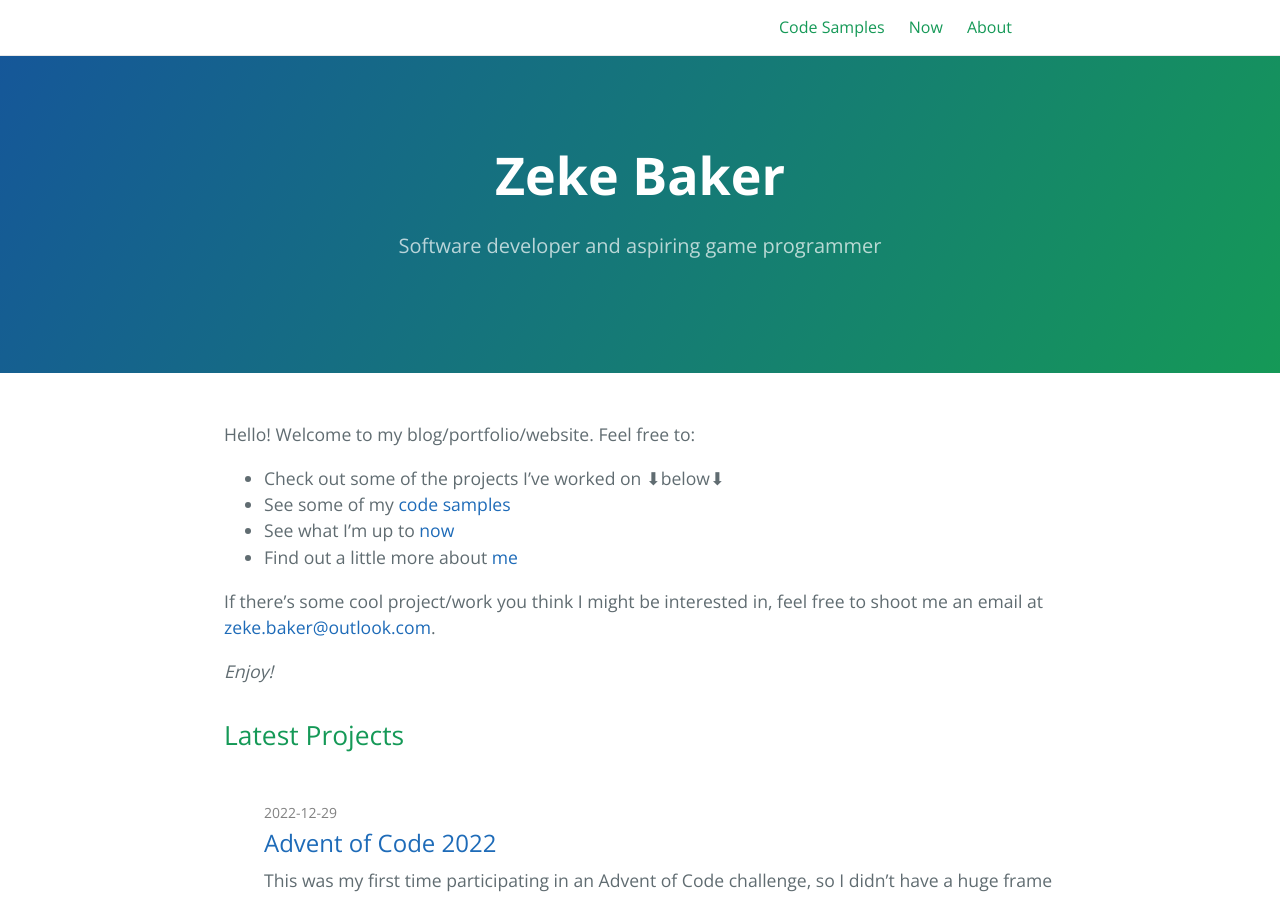
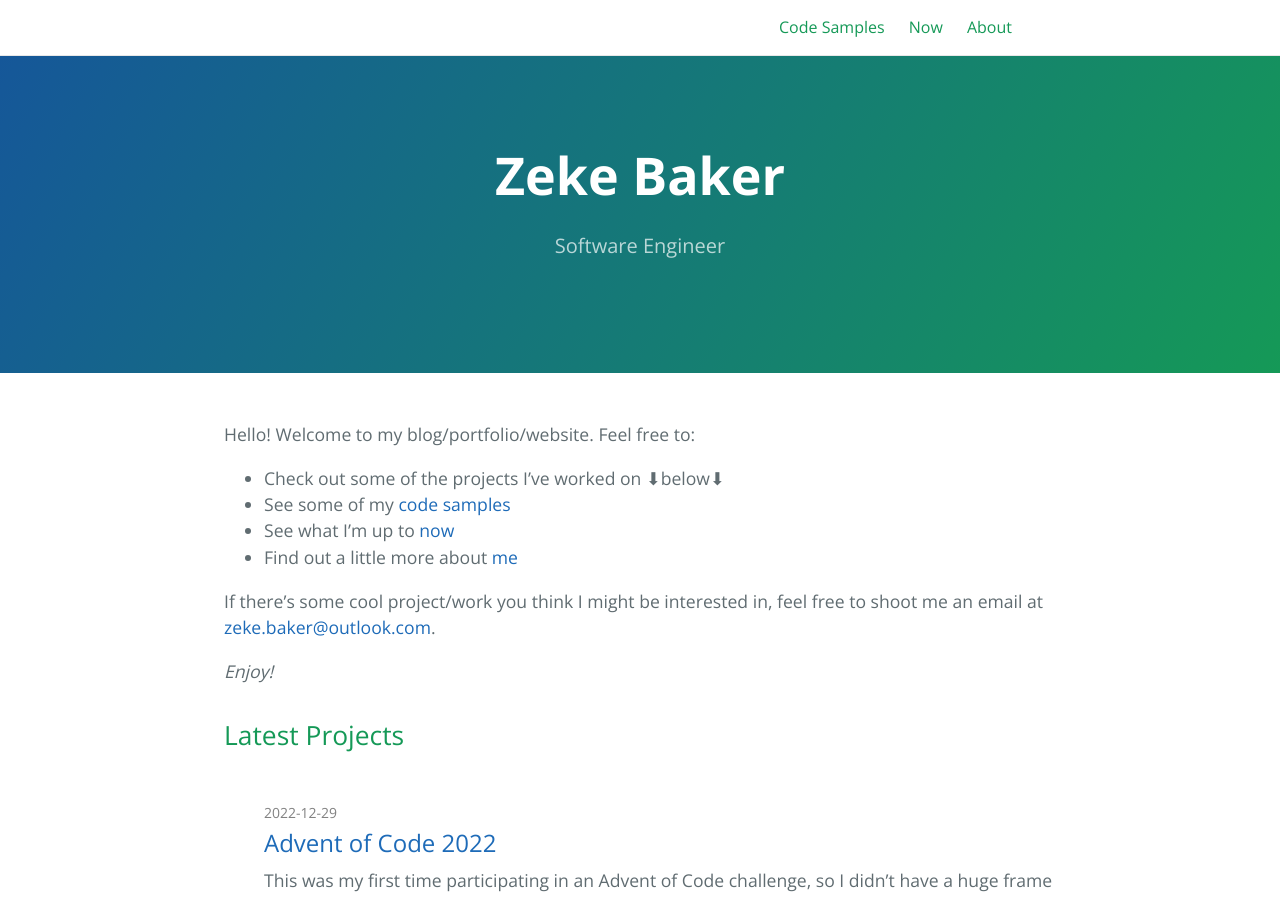
Before and after one commit to ClydeHobart/clydehobart.github.io, a Jekyll site: the page built from index.md, in a window 1280 px wide and 900 px high. Built offline with Jekyll 4.4.1, drawn with Linux system fonts in a browser that asks for light colours.

Commit message:
Update _config.yml
"Software developer and aspiring game programmer" -> "Software Engineer"

```diff
--- a/_config.yml
+++ b/_config.yml
@@ -1,5 +1,5 @@
 title: Zeke Baker
-description: Software developer and aspiring game programmer
+description: Software Engineer
 show_downloads: true
 
 baseurl: "" # change this to the subpath of your site, e.g. /blog. Leave it empty if you don't need it.
```
